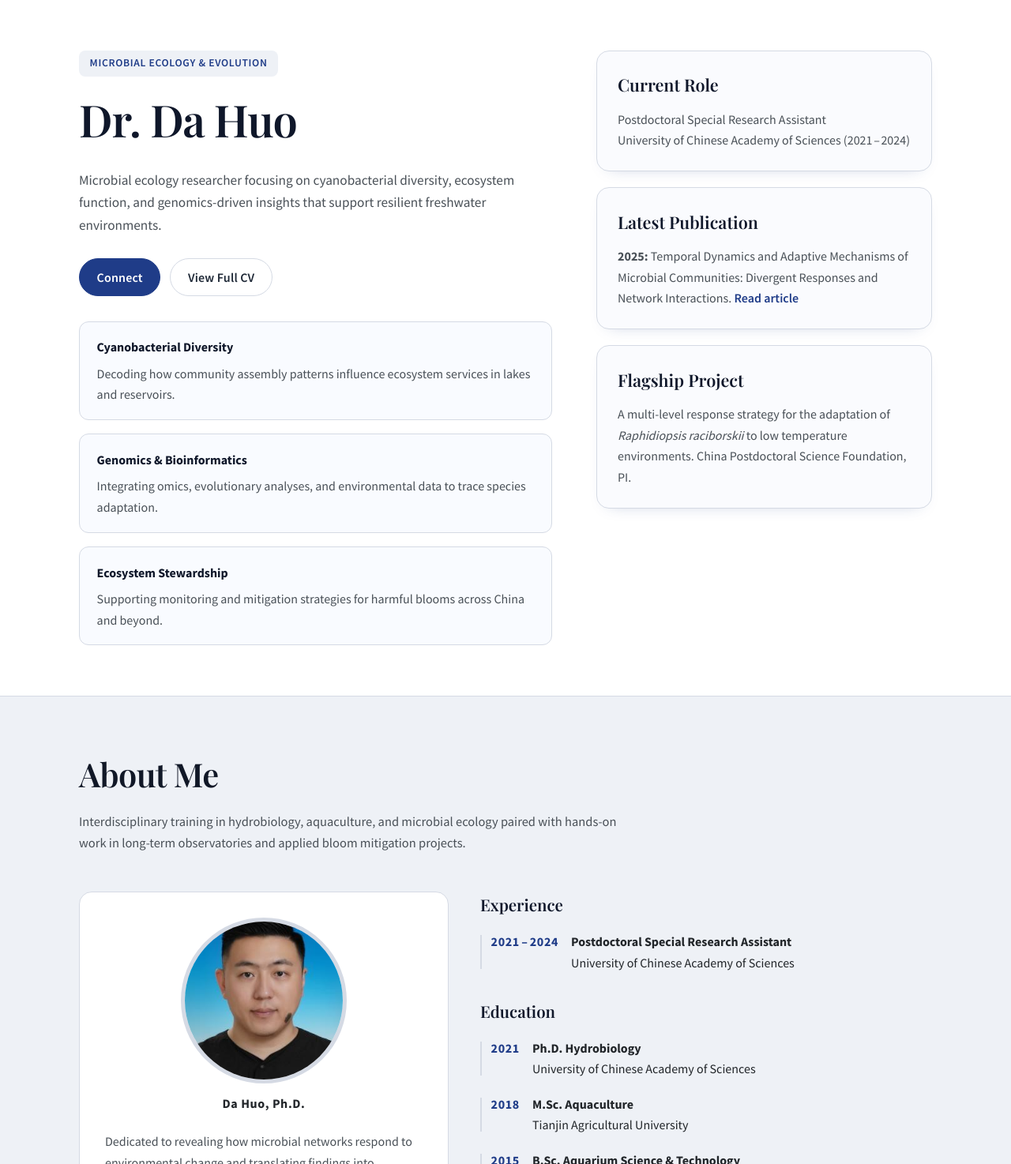
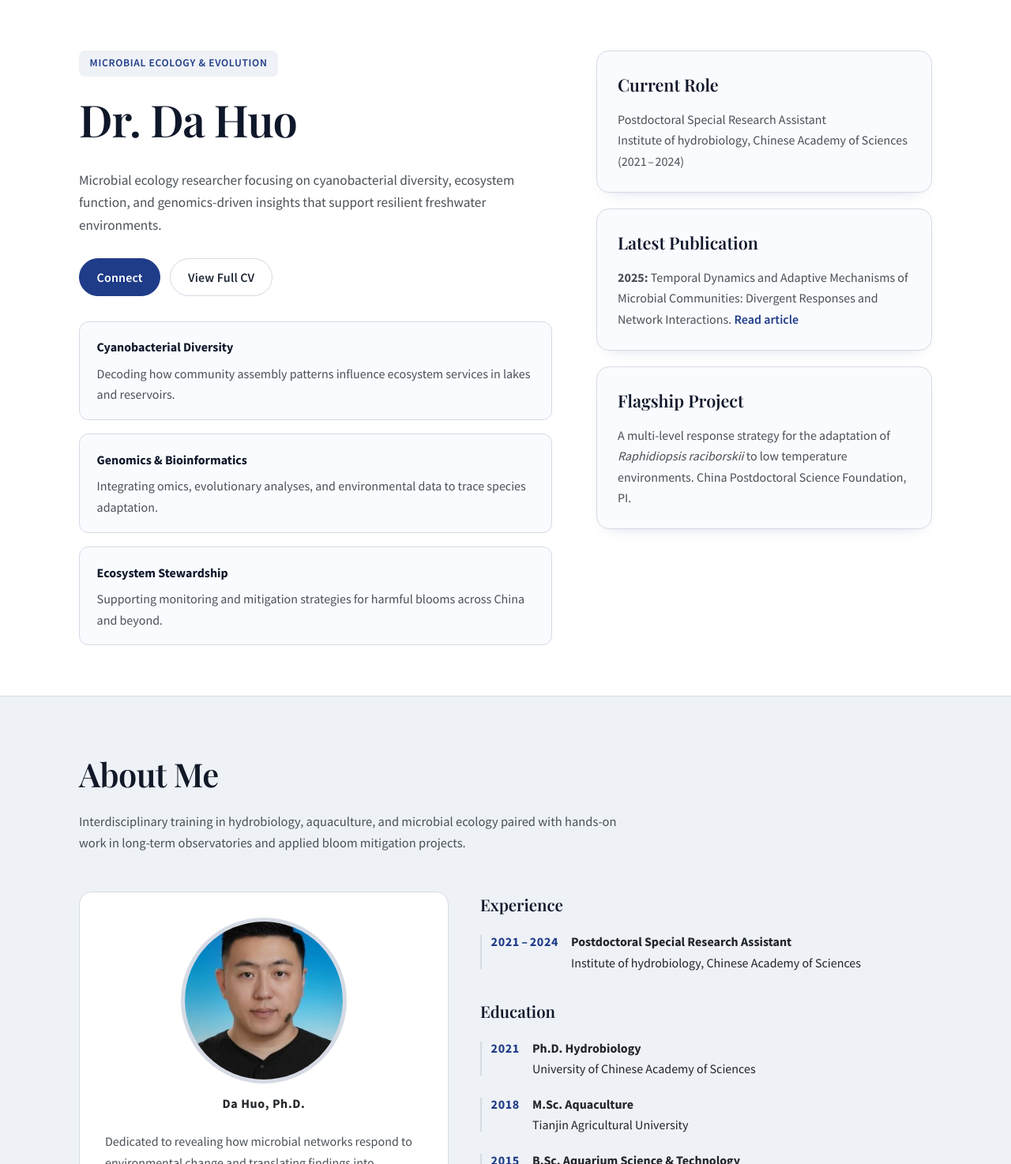
Before and after one commit to qjoypark/qjoypark.github.io, a plain HTML site: page index.html in a window 1280 px wide. Shown: the part 120-1594 px from the top of the page at 79% size. Drawn offline with nearby package versions, Linux system fonts and the light colour scheme.

Commit message:
update_current

```diff
--- a/index.html
+++ b/index.html
@@ -71,7 +71,7 @@
                 <aside class="hero-panel" aria-label="Current highlights">
                     <article class="panel-card">
                         <h2>Current Role</h2>
-                        <p>Postdoctoral Special Research Assistant<br>University of Chinese Academy of Sciences (2021 – 2024)</p>
+                        <p>Postdoctoral Special Research Assistant<br>Institute of hydrobiology, Chinese Academy of Sciences (2021 – 2024)</p>
                     </article>
                     <article class="panel-card">
                         <h2>Latest Publication</h2>
@@ -108,7 +108,7 @@
                                     <span class="timeline-year">2021 – 2024</span>
                                     <div>
                                         <strong>Postdoctoral Special Research Assistant</strong><br>
-                                        University of Chinese Academy of Sciences
+                                        Institute of hydrobiology, Chinese Academy of Sciences
                                     </div>
                                 </li>
                             </ul>
```
